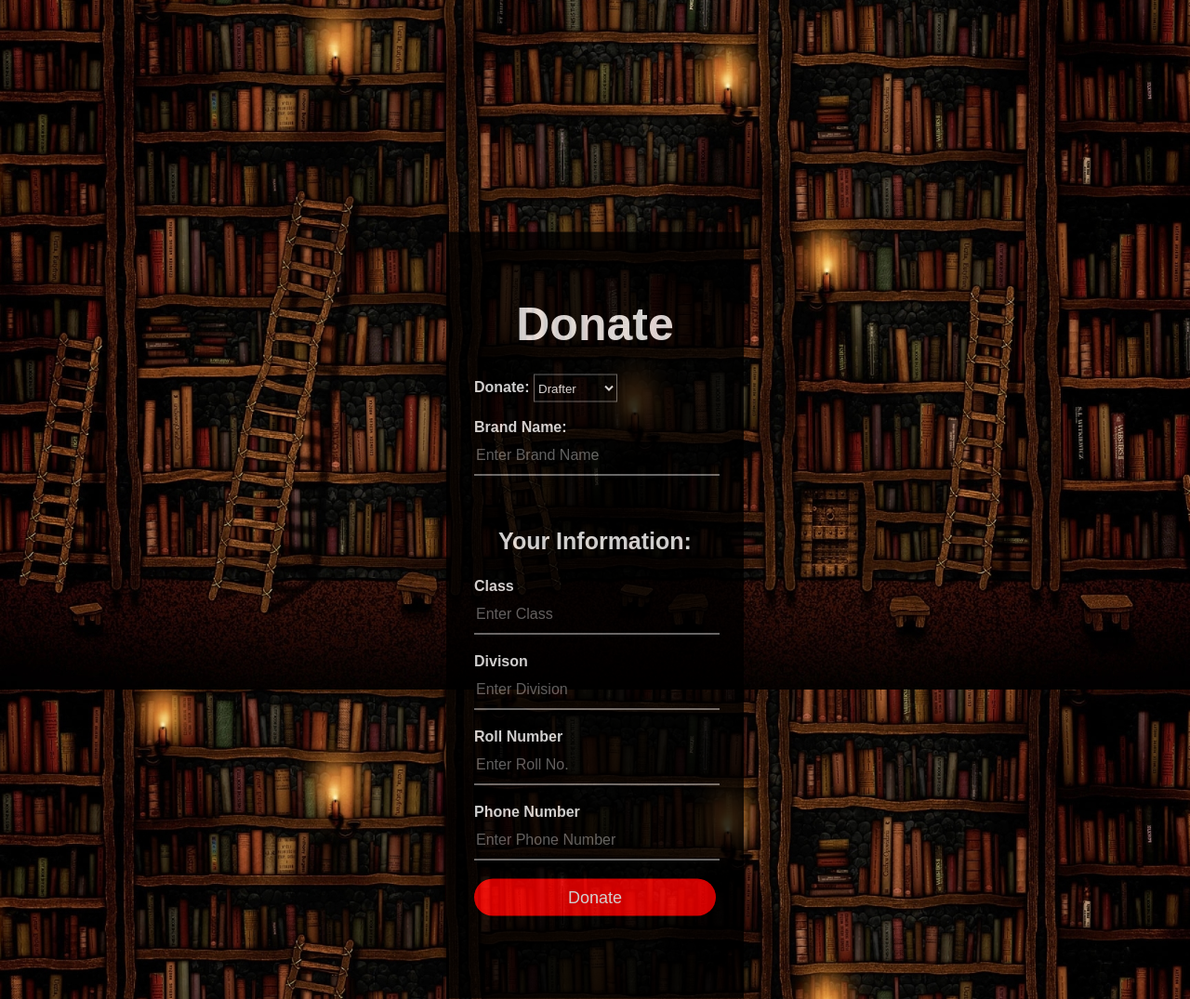
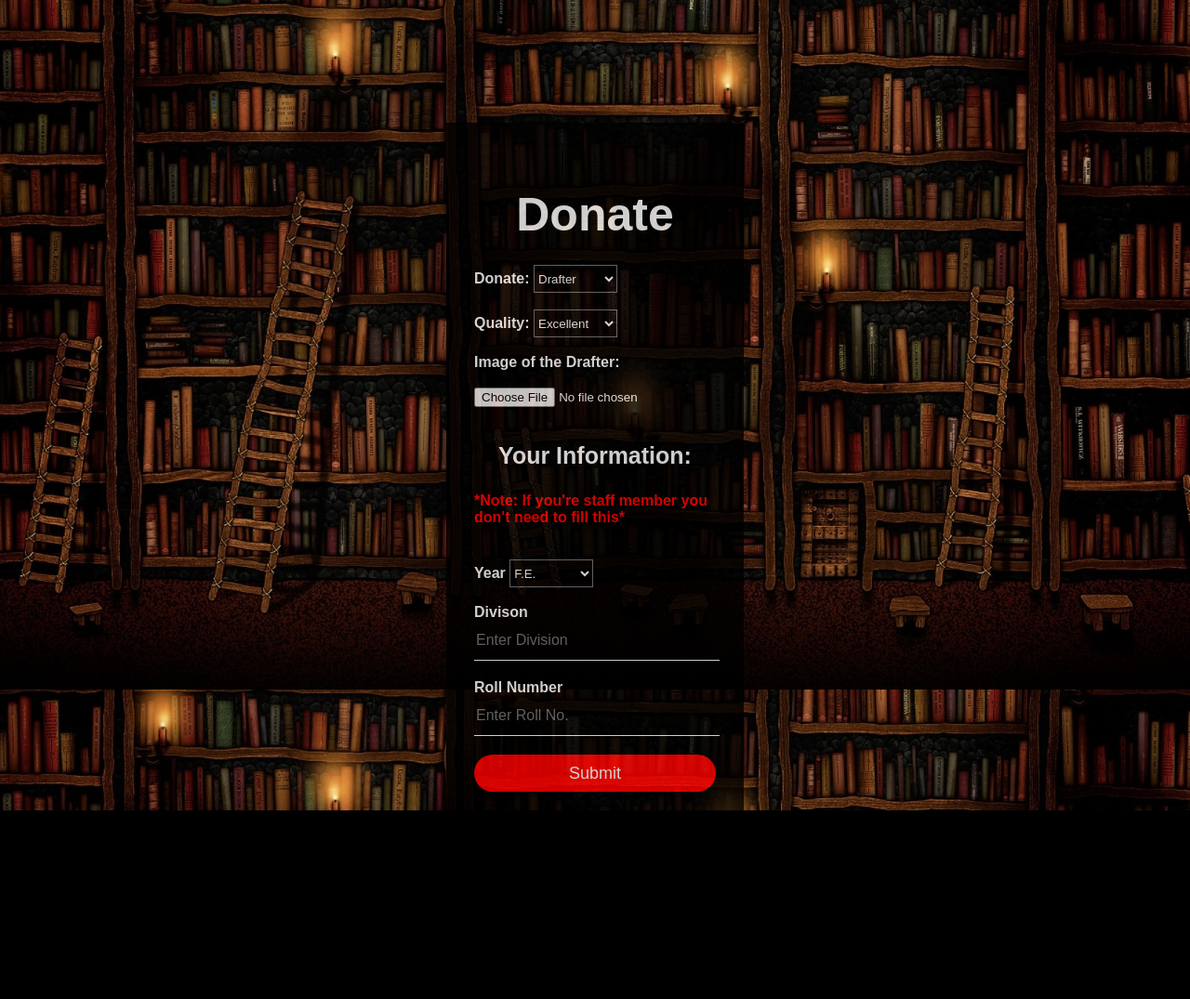
Before and after one commit to Jaydeep21/SakecStudentsPortal, a PHP site: page /SakecStudentsPortal/modules/donate.php in a window 1280 px wide. Shown: the part 58-1133 px from the top of the page at 93% size. After the commit the page ends 930 px from the top, so only its background shows below. Run offline with PHP 8.4, Linux system fonts and the light colour scheme; the visitor is signed in with stand-in values (Sample User, id 1).

Commit message:
made some changes

```diff
--- a/modules/donate.php
+++ b/modules/donate.php
@@ -1,55 +1,65 @@
 <!doctype html>
 <html>
     <head>
-		<title>Donate</title>
+        <title>Donate | Drafter | Container</title>
         <link rel="stylesheet" href="../assets/css/signup.css" type="text/css">
         <meta name="viewport" content="width=device-width, initial-scale=1">
         <link rel="stylesheet" href="https://cdnjs.cloudflare.com/ajax/libs/font-awesome/4.7.0/css/font-awesome.min.css">
-        <script src=""></script>
         <?php
             include("navbar.php");
+            if(!isset($_SESSION['fname'])){
+                echo "<script>
+                alert('Please Login');
+                document.location.href = 'login.php';
+                </script>";
+            }
         ?>
     </head>
     <body >
-        <div class="loginbox" style="width: 320px;height: 825px;top:90%">
+        <div class="loginbox" style="width: 320px;height: 740px;top:70%">
 
-            <form action="" method="POST">
+            <form action="../assets/php/donate_drafcon.php" method="POST" enctype="multipart/form-data">
 
                 <h1 style="font-size:50px">Donate</h1>
 
                 <label for="donate"><b>Donate:</b></label>
-	 <select id="donate" name="Donate" style="color:white;background:black;width:90px;height:30px;">
-          <option value="drafter" style="background:black;color:white">Drafter</option>
-          <option value="book" style="background:black;color:white">Book</option>
-         <option value="book" style="background:black;color:white">Container</option>
+                <select id="donate" name="donate" style="color:white;background:black;width:90px;height:30px;">
+                    <option value="Drafter" style="background:black;color:white">Drafter</option>
+                    <option value="Container" style="background:black;color:white">Container</option>
                 </select>
                 <br>
                 <br>
-    <p>Brand Name:</p>
-    <input type="text" placeholder="Enter Brand Name">
+                <label for="quality"><b>Quality:</b></label>
+                <select id="quality" name="quality" style="color:white;background:black;width:90px;height:30px;">
+                    <option value="Excellent" style="background:black;color:white">Excellent</option>
+                    <option value="Good" style="background:black;color:white">Good</option>
+                    <option value="Average" style="background:black;color:white">Average</option>
+                    <option value="Bad" style="background:black;color:white">Bad</option>
+                </select>
                 <br>
+                <br>
+                <label for="image"><b>Image of the Drafter:</b></label><br><br>
+                <input type="file" name="image">
                 <br>
                 <br>
                 <h1 style="font-size:25px">Your Information:</h1>
-	<p></p>
-    <label for="Class:"><b>Class</b></label>
-    <input type="text" placeholder="Enter Class" name="class" required><br>
+                <p style="color:red">*Note: If you're staff member you don't need to fill this*</p><br><br>
+                <label for="Year:"><b>Year</b></label>
+                <select id="Year" name="year" style="color:white;background:black;width:90px;height:30px;">
+                      <option value="F.E." style="background:black;color:white">F.E.</option>
+                      <option value="S.E." style="background:black;color:white">S.E.</option>
+                     <option value="T.E." style="background:black;color:white">T.E.</option>
+                     <option value="B.E." style="background:black;color:white">B.E.</option>
+                    </select><br><br>
 
                 <label for="Division"><b>Divison</b></label>
                 <input type="text" placeholder="Enter Division" name="division" required><br>
 
                 <label for="Roll Number"><b>Roll Number</b></label>
-    <input type="text" placeholder="Enter Roll No." name="roll number" required><br>
-
-    <label for="Phone Number"><b>Phone Number</b></label>
-    <input type="text" placeholder="Enter Phone Number" name="phone number" required><br>
+                <input type="text" placeholder="Enter Roll No." name="rollno" required><br>
 
 
-    <input type="submit" class="donatebutton" value="Donate">
-
-
-
-
+                <input type="submit" name="submit" class="donatebutton" value="Submit">
             </form>
         </div>
 
```
Also changed, not shown: modules/borrow.php (added, +90 -0 lines), modules/profile.php (+9 -3 lines). Lines whose indentation alone changed are shown as unchanged.
